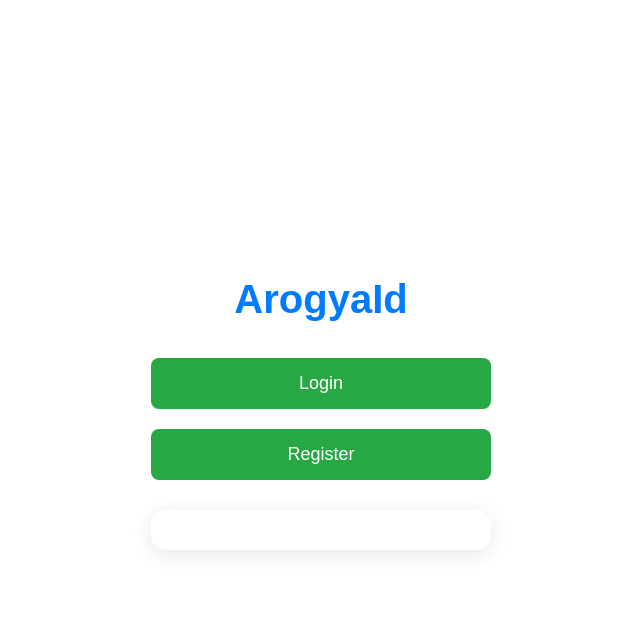
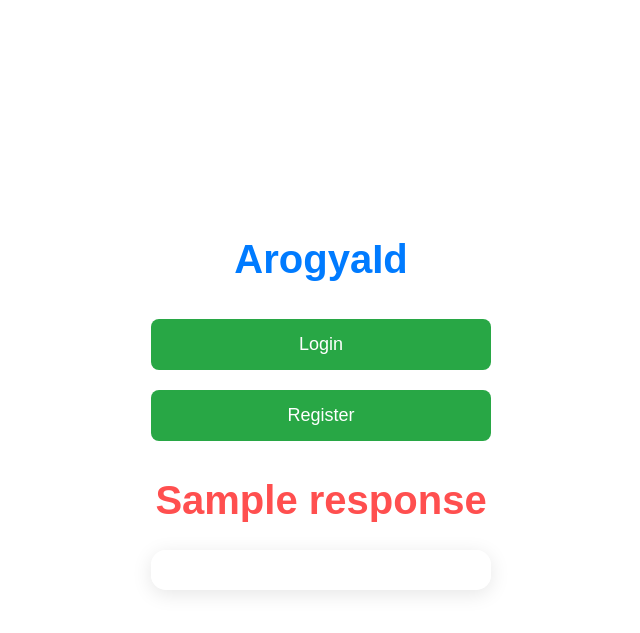
Before and after one commit to RajatJain2003visual/MedicalInsuranceClaim, a Flask app: template templates/index.html in a window 1280 px wide. Shown: the top 633 px of the page, without its empty margins (319-959 px from the left). Run offline with Flask 3, Linux system fonts and the light colour scheme; the template is opened without the code that fills it: most values are stand-ins (such as "Sample title", 1, 10 or a date in 2020); some libraries are stand-ins or nearby versions.

Commit message:
Handling Non existing account

```diff
--- a/app.py
+++ b/app.py
@@ -40,7 +40,7 @@ def login_registration():
             session['full_name'] = full_name  # Store full name in session
             return redirect(url_for('home'))  # Redirect to home page
         else:
-            return "Account doesn't exist"  # Return error if user not found
+            return render_template('index.html',response="Account doesn't exist") # Return error if user not found
 
     return render_template('index.html')  # Render the login/registration page
 
--- a/templates/index.html
+++ b/templates/index.html
@@ -87,6 +87,10 @@
             <button id="showRegister">Register</button> <!-- Button to show the registration form -->
         </div>
 
+        {% if response %}
+            <h1 style="color: rgb(255, 79, 79);">{{ response }}</h1>
+        {% endif %}
+
         <div class="form-container">
             <!-- Registration Form -->
             <form action="/register" method="post" id="register_form" class="hidden">
```
